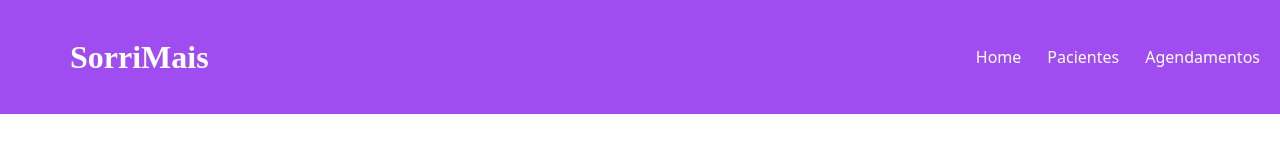
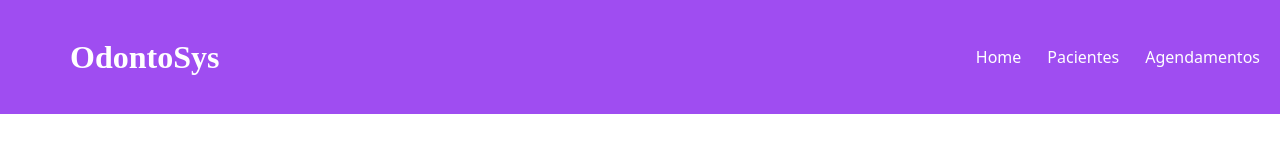
Before and after one commit to ThiagoRovina/ClinicaOdontologica, a React (Create React App) app in the folder frontend/: page / in a window 1280 px wide. Shown: the top 160 px of the page. Built offline with nearby package versions, Linux system fonts and the light colour scheme; no server answers.

Commit message:
Alterando nome da LOgo

```diff
--- a/frontend/src/nav/NavBar.js
+++ b/frontend/src/nav/NavBar.js
@@ -8,7 +8,7 @@ function NavBar() {
     return (
         <Navbar expand="lg" className="navbar-custom">
             <Container fluid>
-                <Navbar.Brand as={Link} to="/" className="text-white ms-5">SorriMais </Navbar.Brand>
+                <Navbar.Brand as={Link} to="/" className="text-white ms-5">OdontoSys</Navbar.Brand>
                 <Navbar.Toggle aria-controls="basic-navbar-nav" />
                 <Navbar.Collapse id="basic-navbar-nav">
 
```
